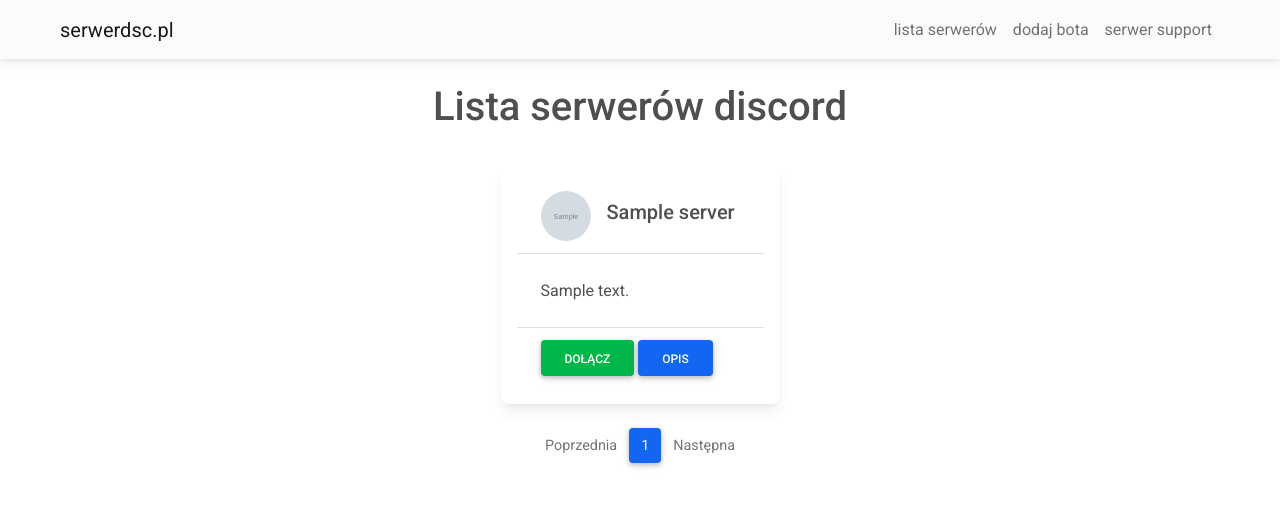
After one commit to ivall/serwerdsc, a Django app: page /serwery/ in a window 1280 px wide. The commit adds this page. Shown: the top 507 px of the page. Run offline with Django 3.2, Linux system fonts and the light colour scheme; tables that the repository leaves empty hold one stand-in row (values such as "Sample post"); grey boxes marked "Sample" are stand-in pictures; parts of the project's set-up code (start-up, migrations or seed data) failed here and were passed over; some libraries are stand-ins or nearby versions.

Commit message:
Add list of servers, bug fixes, improvements and more

```diff
--- a/backend/apps/home/urls.py
+++ b/backend/apps/home/urls.py
@@ -4,5 +4,6 @@ from . import views
 
 urlpatterns = [
     path('', views.Home.as_view(), name='Index'),
-    path('<name>', views.ServerView.as_view(), name='Server view')
+    path('<name>', views.ServerView.as_view(), name='server-view'),
+    path('serwery/', views.ServerListView.as_view(), name='server-list'),
 ]
--- a/backend/apps/home/views.py
+++ b/backend/apps/home/views.py
@@ -1,5 +1,5 @@
 from django.shortcuts import render, get_object_or_404
-from django.views.generic import TemplateView, View
+from django.views.generic import TemplateView, View, ListView
 
 from apps.api.models import Server
 
@@ -20,5 +20,12 @@ class ServerView(View):
         return render(request, 'server.html', context=context)
 
 
+class ServerListView(ListView):
+
+    model = Server
+    paginate_by = 9
+    template_name = 'server_list.html'
+
+
 def handler404(request, exception):
     return render(request, '404.html', status=404)
--- a/backend/backend/settings.py
+++ b/backend/backend/settings.py
@@ -25,7 +25,7 @@ BASE_DIR = Path(__file__).resolve().parent.parent
 SECRET_KEY = DJANGO_SECRET_KEY
 
 # SECURITY WARNING: don't run with debug turned on in production!
-DEBUG = False
+DEBUG = True
 
 ALLOWED_HOSTS = ['*']
 
--- a/backend/static/css/styles.css
+++ b/backend/static/css/styles.css
@@ -2,3 +2,7 @@
   flex: 1 0 50%;
   margin: 5px;
 }
+
+.server-container {
+  flex: 0 0 25%;
+}
--- a/backend/templates/base.html
+++ b/backend/templates/base.html
@@ -5,11 +5,11 @@
     <title>serwerdsc.pl</title>
     <meta charset="UTF-8">
     <meta name="viewport" content="width=device-width, initial-scale=1.0">
-    <meta name="description" content=" serwerdsc.pl umożliwia zrobienie ładnie wyglądającego linku zaproszenia nze specjalną stroną serwera/">
-    <meta name="keywords" content="discord, serwer discord, krótki link discord, lista serwerów discord, jak zrobić serwer discord, ivall">
-    <meta property="og:site_name" content="serwerdsc.pl">
+    <meta name="description" content="serwerdsc.pl umożliwia zrobienie ładnie wyglądającego linku zaproszenia nze specjalną stroną serwera">
+    <meta name="keywords" content="discord, serwer discord, krótki link discord, lista serwerów discord, ivall">
+    <meta property="og:site_name" content="{% if server.discord_name %}{{ server.discord_name }}{% else %}serwerdsc.pl{% endif %}">
+    <meta property="og:title" content="serwerdsc.pl - strona dla twojego serwera Discord">
     <meta property="og:type" content="website">
-    <meta property="og:title" content="serwerdsc.pl - strona dla twojego serwera Discord">
     <meta property="og:description" content="serwerdsc.pl umożliwia zrobienie ładnie wyglądającego linku zaproszenia ze specjalną stroną serwera">
     <meta name="theme-color" content="#006FFF">
 
--- a/backend/templates/index.html
+++ b/backend/templates/index.html
@@ -3,12 +3,13 @@
     <div class="container mt-5">
         <div class="card card-body">
             <h4>Co to jest?</h4>
-            <p>serwerdsc umożliwia stworzenie strony dla serwera discord oraz ładnie wyglądającego zaproszenia na serwer</p>
+            <p>Serwerdsc umożliwia stworzenie strony dla serwera discord oraz ładnie wyglądającego zaproszenia na serwer.</p>
         </div>
         <div class="card card-body mt-5">
             <h4>Główne zalety</h4>
             <ul>
                 <li>Ładnie wyglądajacy link zaproszenia na serwer</li>
+                <li>Serwer trafi na listę serwerów discord</li>
                 <li>Własna strona serwera</li>
                 <li>Pełna kastomizacja wyglądu strony (własny css)</li>
                 <li>Bardzo szybki support</li>
--- a/backend/templates/navbar.html
+++ b/backend/templates/navbar.html
@@ -23,6 +23,9 @@
 
       <ul class="navbar-nav ms-auto mb-2 mb-lg-0">
         <li class="nav-item">
+          <a class="nav-link" href="/serwery/">lista serwerów</a>
+        </li>
+        <li class="nav-item">
           <a class="nav-link" href="https://discord.com/api/oauth2/authorize?client_id=830498468270178343&permissions=68609&scope=bot" target="_blank">dodaj bota</a>
         </li>
         <li class="nav-item">
--- a/backend/templates/server.html
+++ b/backend/templates/server.html
@@ -9,7 +9,7 @@
                 <img src="{{ server.discord_avatar }}" style="border-radius: 50%;" alt=""/>
                 <h5 class="mt-2">{{ server.discord_name }}</h5>
 
-                <p class="mt-4">{{ server.description }}</p>
+                <p class="mt-4">{{ server.description|linebreaks }}</p>
 
                 <a href="{{ server.discord_invite }}" class="btn btn-primary">dołącz</a>
             </div>
--- /dev/null
+++ b/backend/templates/server_list.html
@@ -0,0 +1,73 @@
+{% extends 'base.html' %}
+{% block body %}
+    <div class="container">
+        <h1 class="text-center mt-4">Lista serwerów discord</h1>
+        <div class="servers-container d-flex justify-content-center flex-wrap">
+            {% for server in object_list %}
+                <div class="server-container card m-4">
+                    <div class="server p-3">
+                        <div class="server-header card-header d-flex align-items-center">
+                             <div class="flex-shrink-0">
+                                <img src="{{ server.discord_avatar }}" class="rounded-circle" width="50" height="50">
+                              </div>
+                              <div class="flex-grow-1 ms-3">
+                                <h5>{{ server.name }}</h5>
+                              </div>
+                        </div>
+                        <div class="card-body">
+                            {{ server.description|truncatechars:25 }}
+                        </div>
+                        <div class="card-footer">
+                            <a href="{{ server.discord_invite }}" class="btn btn-success">Dołącz</a>
+                            <a href="/{{ server.name }}" class="btn btn-primary">Opis</a>
+                        </div>
+                    </div>
+                </div>
+            {% endfor %}
+        </div>
+    </div>
+<nav aria-label="Page navigation example">
+        <ul class="pagination justify-content-center">
+        {% if page_obj.has_previous %}
+            <li class="page-item">
+            <a class="page-link" href="?page={{ page_obj.previous_page_number }}">Poprzednia</a>
+          </li>
+        {% else %}
+            <li class="page-item disabled">
+            <a class="page-link" href="#" tabindex="-1" aria-disabled="true">Poprzednia</a>
+          </li>
+        {% endif %}
+
+        {% if page_obj.number|add:'-4' > 1 %}
+            <li class="page-item"><a class="page-link" href="?page={{ page_obj.number|add:'-5' }}">&hellip;</a></li>
+        {% endif %}
+
+        {% for i in page_obj.paginator.page_range %}
+            {% if page_obj.number == i %}
+                <li class="page-item active" aria-current="page">
+              <span class="page-link">
+                {{ i }}
+                <span class="sr-only">(current)</span>
+              </span>
+            </li>
+            {% elif i > page_obj.number|add:'-5' and i < page_obj.number|add:'5' %}
+                 <li class="page-item"><a class="page-link" href="?page={{ i }}">{{ i }}</a></li>
+            {% endif %}
+        {% endfor %}
+
+        {% if page_obj.paginator.num_pages > page_obj.number|add:'4' %}
+           <li class="page-item"><a class="page-link" href="?page={{ page_obj.number|add:'5' }}">&hellip;</a></li>
+        {% endif %}
+
+        {% if page_obj.has_next %}
+            <li class="page-item">
+            <a class="page-link" href="?page={{ page_obj.next_page_number }}">Następna</a>
+          </li>
+        {% else %}
+            <li class="page-item disabled">
+            <a class="page-link" href="#" tabindex="-1" aria-disabled="true">Następna</a>
+          </li>
+        {% endif %}
+      </ul>
+    </nav>
+{% endblock %}
```
Also changed, not shown: backend/apps/api/views.py (+1 -6 lines), bot/main.py (+18 -4 lines), bot/utils.py (+9 -1 lines), backend/__init__.py (added), backend/apps/__init__.py (added).
